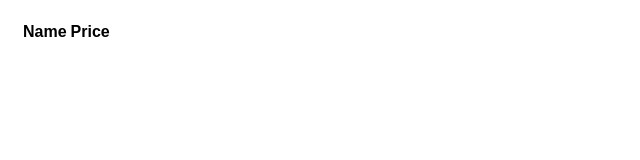
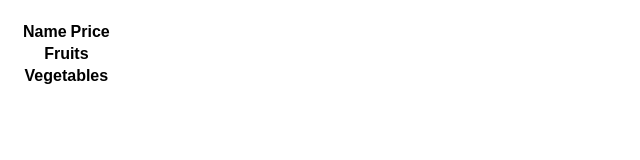
Before and after one commit to zelitosaide/react-js-course, a React (Create React App) app: page / in a window 1280 px wide. Shown: the top 160 px of the page, without its empty margins (0-640 px from the left). Built offline with nearby package versions, Linux system fonts and the light colour scheme.

Commit message:
Thinking in React

```diff
--- a/src/learn/get-started/quick-start/thinking-in-react/index.js
+++ b/src/learn/get-started/quick-start/thinking-in-react/index.js
@@ -46,7 +46,13 @@ function ProductTable({ products }) {
   );
 }
 
-function ProductCategoryRow() {}
+function ProductCategoryRow({ category }) {
+  return (
+    <tr>
+      <th colSpan={2}>{category}</th>
+    </tr>
+  );
+}
 
 function ProductRow() {}
 
```
